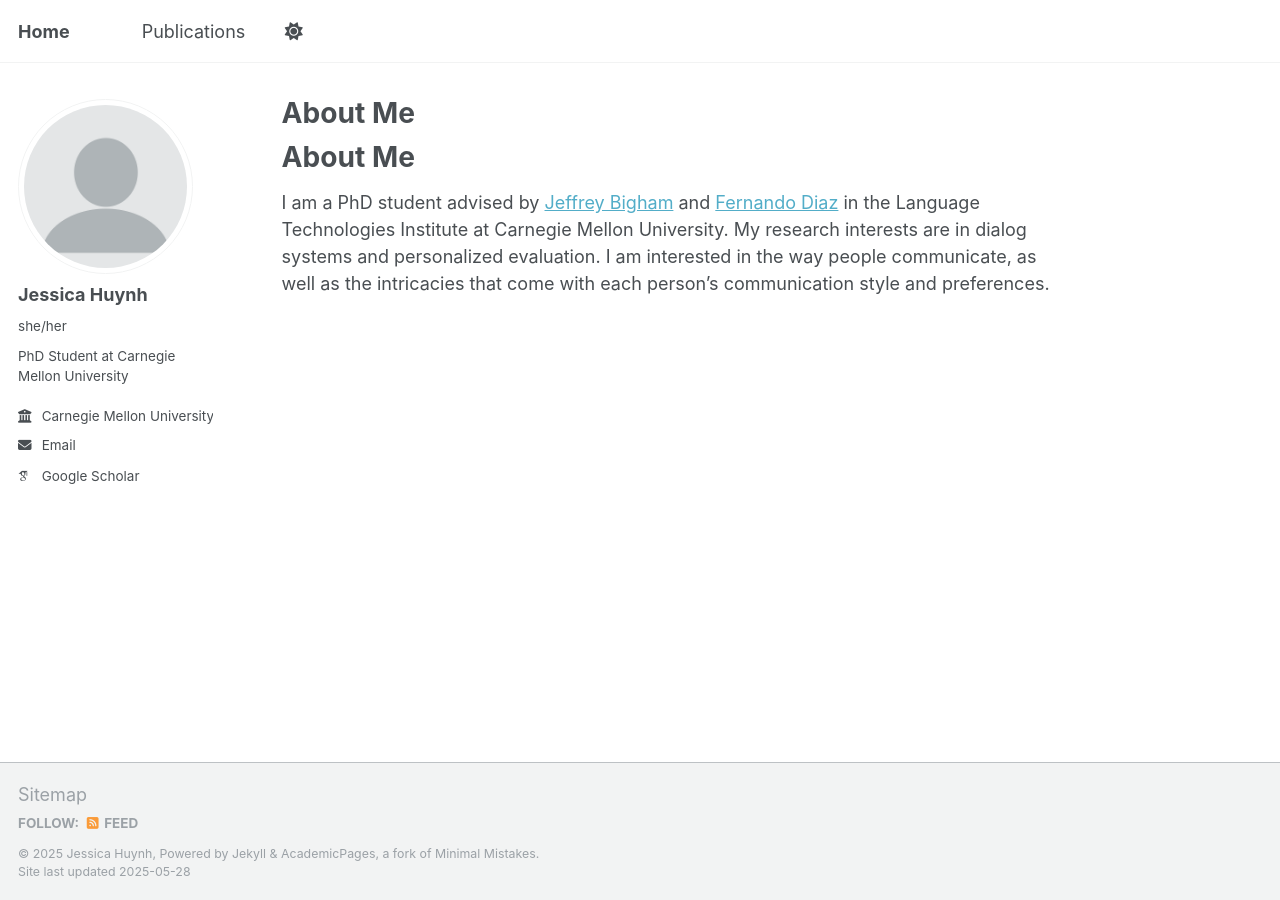
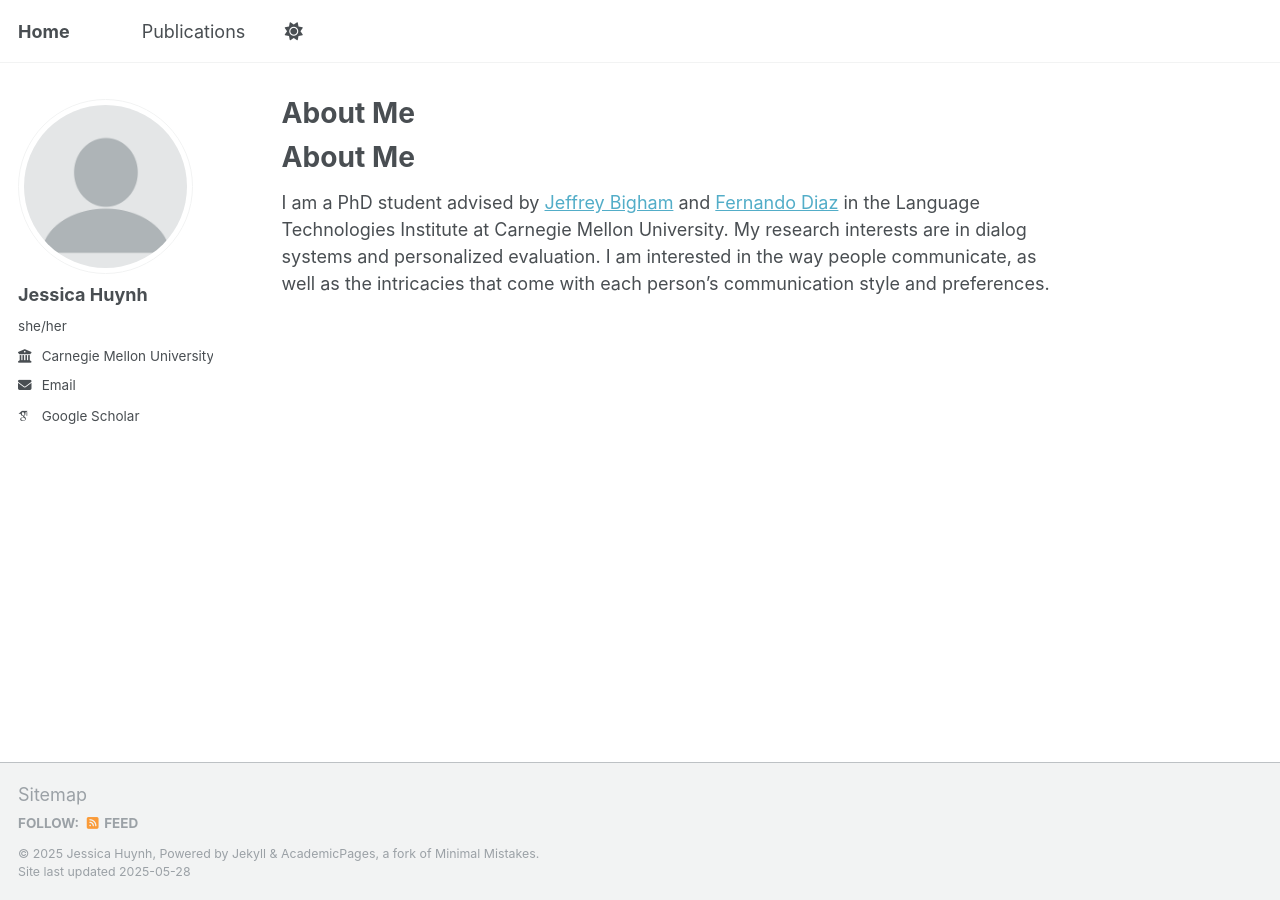
Before and after one commit to jessicah25/jessicah25, a Jekyll site: the page built from _pages/about.md, in a window 1280 px wide. Built offline with Jekyll 4.4.1, drawn with Linux system fonts in a browser that asks for light colours; some web fonts are replaced.

Commit message:
Update _config.yml

```diff
--- a/_config.yml
+++ b/_config.yml
@@ -25,7 +25,7 @@ author:
   avatar           : "profile.png"
   name             : "Jessica Huynh"
   pronouns         : "she/her"
-  bio              : "PhD Student at Carnegie Mellon University"
+  bio              : #"PhD Student at Carnegie Mellon University"
   location         : #"Earth"
   employer         : "Carnegie Mellon University"
   uri              : # URL
```
